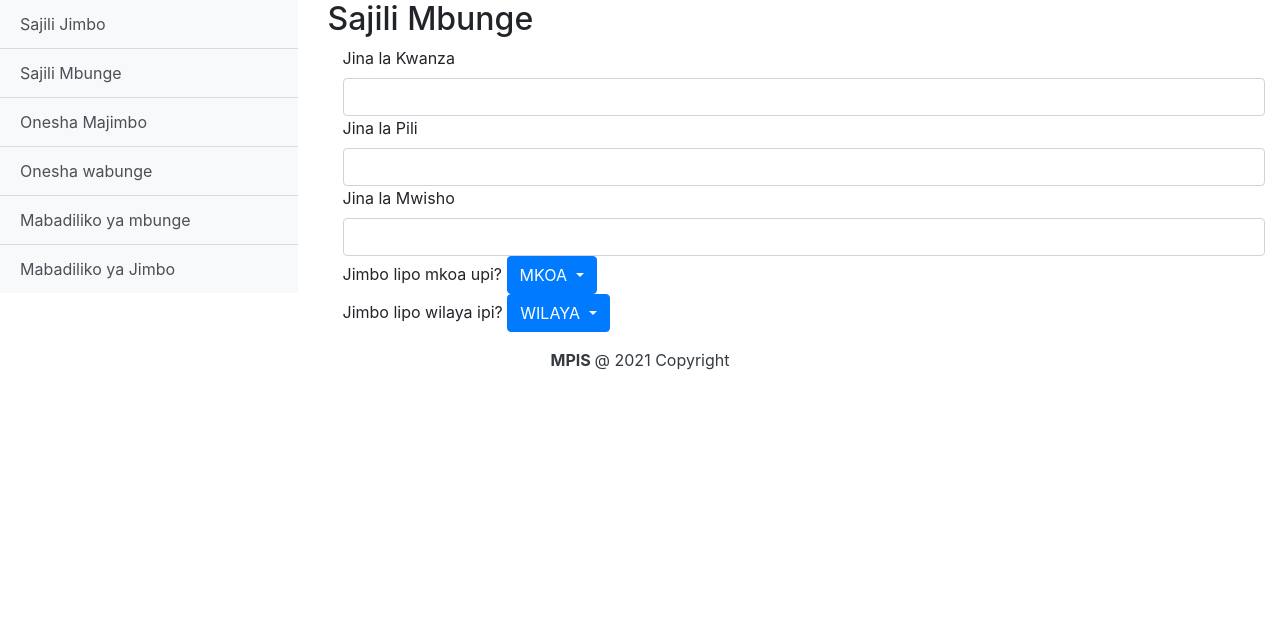
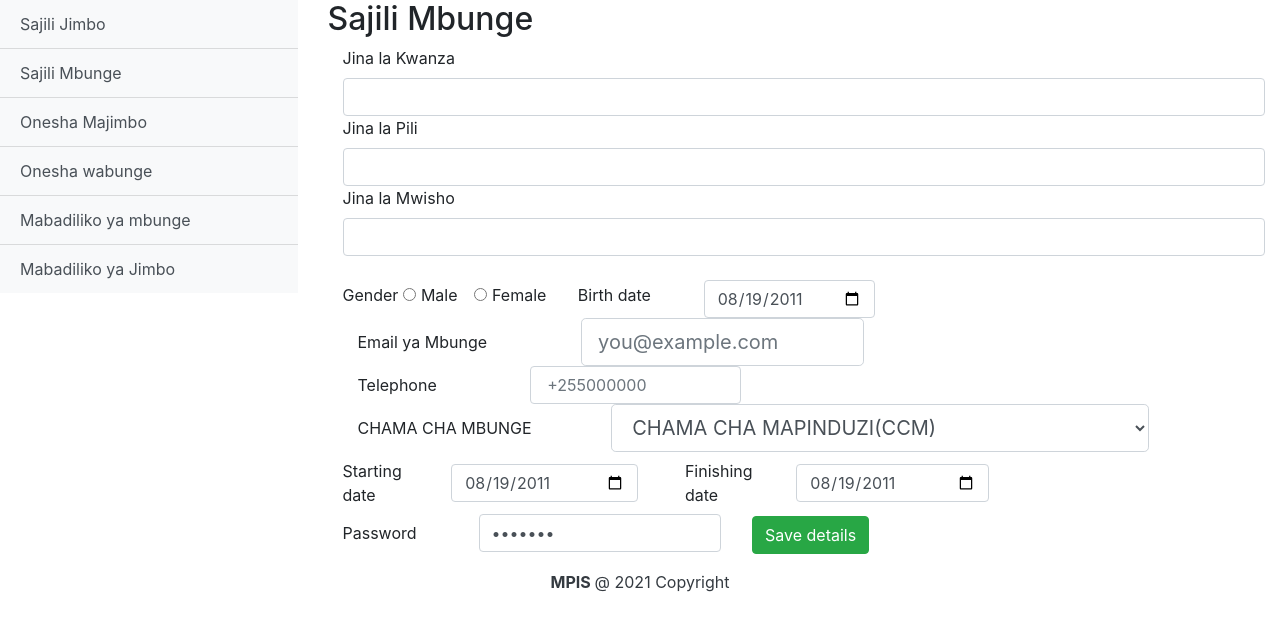
Before and after one commit to deogemini/MPIS, a PHP site: page /sajili_mbunge.php in a window 1280 px wide. Shown: the part 57-688 px from the top of the page. Run offline with PHP 8.4, Linux system fonts and the light colour scheme; some libraries are stand-ins or nearby versions.

Commit message:
interfaces accomplished

```diff
--- a/Admin/sajili_mbunge.php
+++ b/Admin/sajili_mbunge.php
@@ -1,7 +1,7 @@
 <?php include 'layouts/main.php';?>
 
 <!-- Main content Start Here -->
-<div class="main-content">
+<div class="main-content" data-spy = "scroll">
 	<h2> Sajili Mbunge</h2>
     <form action="sajilijimbo.php" method="POST">
       <div class="col">
@@ -23,29 +23,92 @@
         <input type="text" class="form-control" id="jinalakwanza">
       </div>
       </div>
-        <div class="col">
-          <label class="form-label" >Jimbo lipo mkoa upi?</label>
-          <button class="btn btn-primary dropdown-toggle" type="button" data-toggle="dropdown">MKOA
-             <span class="caret"></span>
-         </button>
-		  <ul class="dropdown-menu">
-		    <li><a href="#">HTML</a></li>
-		    <li><a href="#">CSS</a></li>
-		    <li><a href="#">JavaScript</a></li>
-		  </ul>
+      <br>
+
+      <div class="container">
+        <label> Gender</label>
+      <div class="form-check-inline">
+            <label class="form-check-label">
+           <input type="radio" class="form-check-input" name="optradio">Male
+        </label>
+        </div>
+    <div class="form-check-inline">
+  <label class="form-check-label">
+    <input type="radio" class="form-check-input" name="optradio">Female
+  </label>
+</div>
+
+<div class="form-check-inline">
+  <label for="example-date-input" class="col-5 ">Birth date</label>
+  <div class="col-8">
+    <input class="form-control" type="date" value="2011-08-19" id="startingdate">
+  </div>
+      </div>
+      </div>
+      <div class="col">
+      <div class="form-check-inline ">
+      <label for="lgFormGroupInput" class="col-md-5 col-form-label" >Email ya Mbunge</label>
+      <div class="col-md-7">
+        <input type="email" class="form-control form-control-lg" id="lgFormGroupInput" placeholder="you@example.com">
+      </div>
     </div>
+    <div class="form-check-inline">
+  <label for="example-tel-input" class="col-md-5 col-form-label">Telephone</label>
+  <div class="col-md-7">
+    <input class="form-control" type="tel" placeholder=" +255000000" id="example-tel-input">
+  </div>
+</div>
+      </div>
 
-     <div class="col">
-          <label class="form-label" >Jimbo lipo wilaya ipi?</label>
-          <button class="btn btn-primary dropdown-toggle" type="button" data-toggle="dropdown">WILAYA
-  <span class="caret"></span>
- </button>
-  <ul class="dropdown-menu">
-    <li><a href="#">HTML</a></li>
-    <li><a href="#">CSS</a></li>
-    <li><a href="#">JavaScript</a></li>
-  </ul>
-    </div>
+
+      <div class="col">
+        <div class= "form-check-inline">
+          <label class="col-md-4 col-form-label" > CHAMA CHA MBUNGE</label>
+            <select name="chama" id="chama" class="form-control form-control-lg col-md-8">
+              <option value="CCM">CHAMA CHA MAPINDUZI(CCM)</option>
+              <option value="CHADEMA">CHAMA CHA DEMOKRASIA NA MAENDELEO (CHADEMA)</option>
+              <option value="CUF">CIVIL UNITED FRONT</option>
+              <option value="UMD">UNION FOR MULTIPARTY</option>
+              <option value="NCCR-M">NCCR-MAGEUZI</option>
+              <option value="NLD">NATIONAL LEAGUE FOR DEMOCRACY</option>
+              <option value="MAKINI">ATTETIVE DEMOCRACY PARTY</option>
+              <option value="UPDP">UNITED PEOPLE'S DEMOCRATIC PARTY</option>
+              <option value="NRA">NATIONAL RECONSTRUCTION ALLIANCE</option>
+              <option value="TADEA">TANZANIA DEMOCRATIC ALLIANCE</option>
+              <option value="TLP">TANZANIA LABOUR PARTY</option>
+              <option value="UDP">UNITED DEMOCRATIC PARTY</option>
+              <option value="CHAUSTA">JUSTICE AND DEVELOPMENT PARTY(CHAUSTA)</option>
+              <option value="PPT-MAENDELEO">PROGRESSIVE PARTY OF TANZANIA-MAENDELEO</option>
+              <option value="SAU">PEOPLE'S VOICE(sauti ya Umma) </option>
+              <option value="ACT">ALLIANCE FOR CHANGE AND TRANSPARENCY (ACT)</option>
+              <option value="CHAUMA">PART FOR PEOPLE'S REDEMPTION (CHAUMA)</option>
+              <option value="ADC">ALLIANCE FOR DEMOCRATIC CHANGE</option>
+              <option value="AFP">ALLIANCE FOR TANZANIAN FARMERS PARTY</option>
+              <option value="TRADITIONAL DHOW">TRADITIONAL DHOW</option>
+            </select>
+        </div>
+      </div>
+
+                <div class="form-check-inline">
+            <label for="example-date-input" class="col-4 col-form-label">Starting date</label>
+            <div class="col-8">
+              <input class="form-control" type="date" value="2011-08-19" id="startingdate">
+            </div>
+                </div>
+            <div class="form-check-inline">
+            <label for="example-date-input" class="col-4 col-form-label">Finishing date</label>
+            <div class="col-8">
+              <input class="form-control" type="date" value="2011-08-19" id="finishingdate">
+            </div>
+                </div>
+
+                <div class="form-check-inline">
+  <label for="example-password-input" class="col-4 col-form-label">Password</label>
+  <div class="col-8">
+    <input class="form-control" type="password" value="hunter2" id="example-password-input">
+  </div>
+</div>
+      <button type="button" class="btn btn-success">Save details</button>
   </form>
 
 </div>
```
Also changed, not shown: Admin/sajili_jimbo.php (+6 -6 lines).
